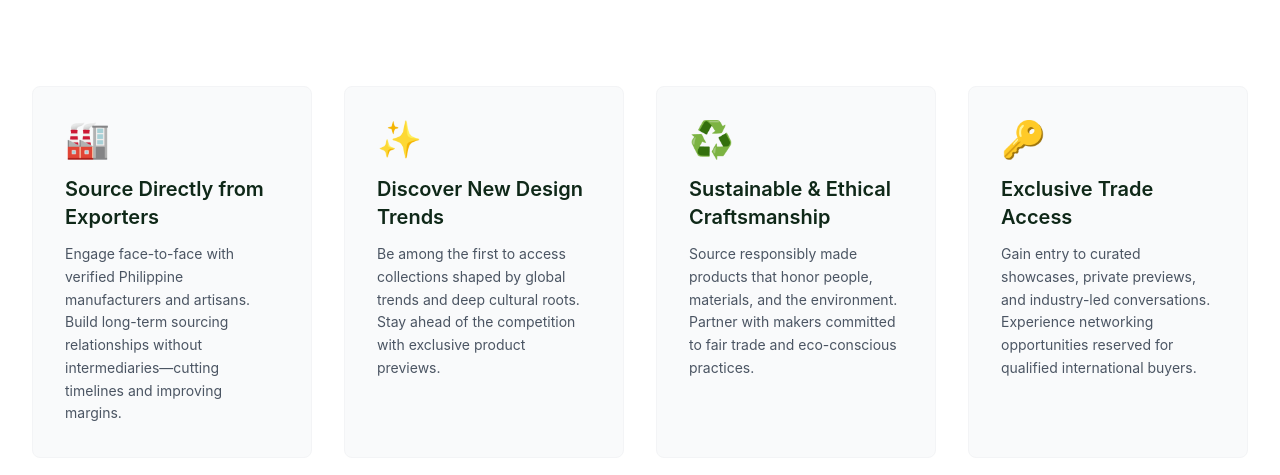
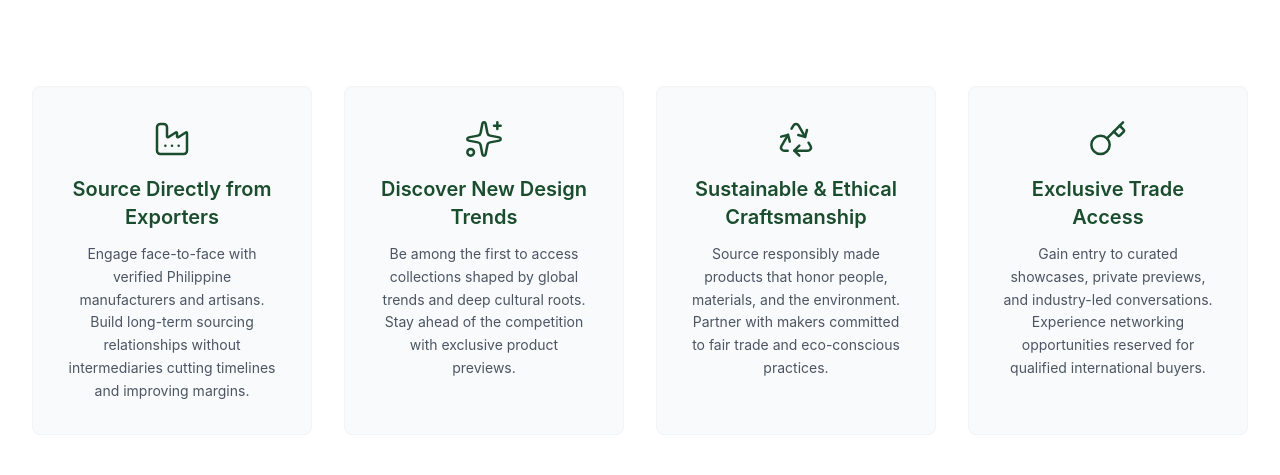
Before and after one commit to XVDel0Saint/fameconnect, a Vue app in the folder frontend/: page / in a window 1280 px wide. Shown: the part 1106-1581 px from the top of the page. Built offline with nearby package versions, Linux system fonts and the light colour scheme.

Commit message:
icon improvements

```diff
--- a/frontend/package.json
+++ b/frontend/package.json
@@ -15,6 +15,7 @@
   },
   "dependencies": {
     "axios": "^1.13.4",
+    "lucide-vue-next": "^0.563.0",
     "pinia": "^3.0.4",
     "pinia-plugin-persistedstate": "^4.7.1",
     "vue": "^3.5.17",
--- a/frontend/src/views/HomePage.vue
+++ b/frontend/src/views/HomePage.vue
@@ -1,6 +1,7 @@
 <script setup lang="ts">
-import { ref, computed, onMounted, onUnmounted } from 'vue'
+import { ref, onMounted, onUnmounted } from 'vue'
 import { useRouter } from 'vue-router'
+import { Factory, Sparkles, Recycle, Key } from 'lucide-vue-next'
 import Navbar from '../components/Navbar.vue'
 
 const router = useRouter()
@@ -87,23 +88,23 @@ const testimonials = [
 const benefits = [
   {
     title: "Source Directly from Exporters",
-    description: "Engage face-to-face with verified Philippine manufacturers and artisans. Build long-term sourcing relationships without intermediaries—cutting timelines and improving margins.",
-    icon: "🏭"
+    description: "Engage face-to-face with verified Philippine manufacturers and artisans. Build long-term sourcing relationships without intermediaries cutting timelines and improving margins.",
+    icon: Factory
   },
   {
     title: "Discover New Design Trends",
     description: "Be among the first to access collections shaped by global trends and deep cultural roots. Stay ahead of the competition with exclusive product previews.",
-    icon: "✨"
+    icon: Sparkles
   },
   {
     title: "Sustainable & Ethical Craftsmanship",
     description: "Source responsibly made products that honor people, materials, and the environment. Partner with makers committed to fair trade and eco-conscious practices.",
-    icon: "♻️"
+    icon: Recycle
   },
   {
     title: "Exclusive Trade Access",
     description: "Gain entry to curated showcases, private previews, and industry-led conversations. Experience networking opportunities reserved for qualified international buyers.",
-    icon: "🔑"
+    icon: Key
   }
 ]
 
@@ -302,9 +303,15 @@ onUnmounted(() => {
           :style="{ '--animation-delay': `${index * 100}ms` } as any"
         >
           <div class="h-full bg-gray-50 p-8 rounded-lg border border-gray-100 hover:border-fame-green hover:shadow-lg transition-all duration-300 hover:-translate-y-2">
-            <div class="text-4xl mb-4">{{ benefit.icon }}</div>
-            <h3 class="text-xl font-semibold text-fame-dark mb-3">{{ benefit.title }}</h3>
-            <p class="text-gray-600 leading-relaxed text-sm">{{ benefit.description }}</p>
+            <!-- replaced from emojis to lucide icons for a cleaner look -->
+            <div class="text-4xl mb-4 flex text-fame-green items-center justify-center"><component
+              :is="benefit.icon"
+              :size="40"
+              :stroke-width="1.5"
+              class="transition-colors duration-300 group-hover:scale-110"
+            /></div>
+            <h3 class="text-xl text-center font-semibold text-fame-green mb-3">{{ benefit.title }}</h3>
+            <p class="text-gray-600 text-center  leading-relaxed text-sm">{{ benefit.description }}</p>
           </div>
         </div>
       </div>
```
Also changed, not shown: 1 other file (tests, documents, lock files or other folders).
